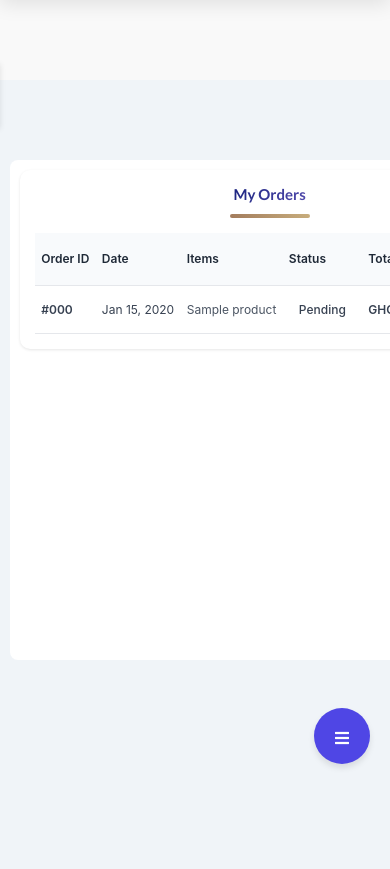
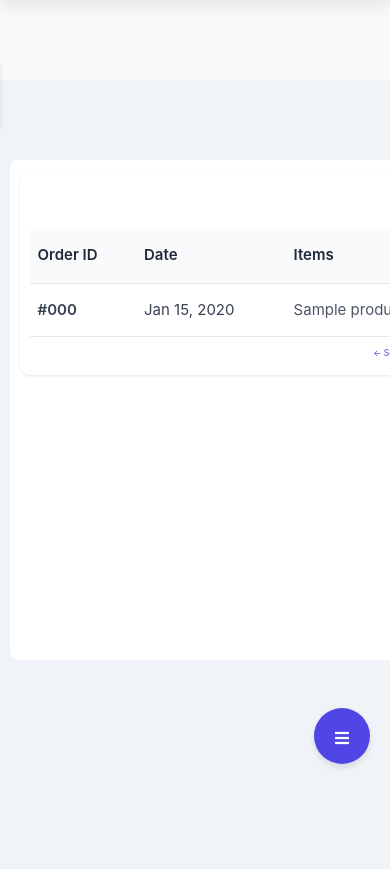
Before and after one commit to JimmyOlsen05/sherimandyshop, a Django app: page /accounts/my_orders/ in a window 390 px wide. Shown: the part 60-929 px from the top of the page. Run offline with Django 3.2, Linux system fonts and the light colour scheme; a user stored in the database is signed in; tables that the repository leaves empty hold one stand-in row (values such as "Sample post"); some libraries are stand-ins or nearby versions.

Commit message:
New Update

```diff
--- a/templates/shop/accounts/dashboard/my_orders.html
+++ b/templates/shop/accounts/dashboard/my_orders.html
@@ -230,51 +230,49 @@
 }
 
 /* Mobile Responsiveness */
-@media (max-width: 1024px) {
+@media (max-width: 767px) {
+    .orders-wrapper {
+        padding: 1rem;
+    }
+
+    .orders-table-wrapper {
+        overflow-x: auto;
+        width: 100%;
+        margin: 0 -1rem;
+        padding: 0 1rem;
+    }
+
+    .orders-table {
+        min-width: 800px;
+        width: 100%;
+    }
+
     .orders-table th,
     .orders-table td {
-        padding: 1rem;
-        font-size: 1.4rem;
-    }
-}
-
-@media (max-width: 768px) {
-    .orders-table th,
-    .orders-table td {
+        white-space: nowrap;
         padding: 0.75rem;
-        font-size: 1.3rem;
     }
 
-    .status-badge {
-        font-size: 1.3rem;
+    /* Make sure all cells have proper spacing */
+    .orders-table td.order-id,
+    .orders-table td.total {
+        white-space: nowrap;
     }
 
-    .view-btn {
-        font-size: 1.3rem;
-    }
-}
-
-@media (max-width: 640px) {
-    .orders-table th,
-    .orders-table td {
-        padding: 0.625rem;
-        font-size: 1.2rem;
+    /* Keep the Items column visible */
+    .hide-mobile {
+        display: table-cell !important;
     }
 
-    .order-id {
-        font-size: 1.2rem;
-    }
-
-    .product-list {
-        font-size: 1.2rem;
-    }
-
-    .status-badge {
-        font-size: 1.2rem;
-    }
-
-    .view-btn {
-        font-size: 1.2rem;
+    /* Add visual indicator for scrolling */
+    .orders-table-wrapper::after {
+        content: '← Scroll to see more →';
+        display: block;
+        text-align: center;
+        padding: 0.5rem;
+        color: #4f46e5;
+        font-size: 0.85rem;
+        margin-top: 0.5rem;
     }
 }
 </style>
```
